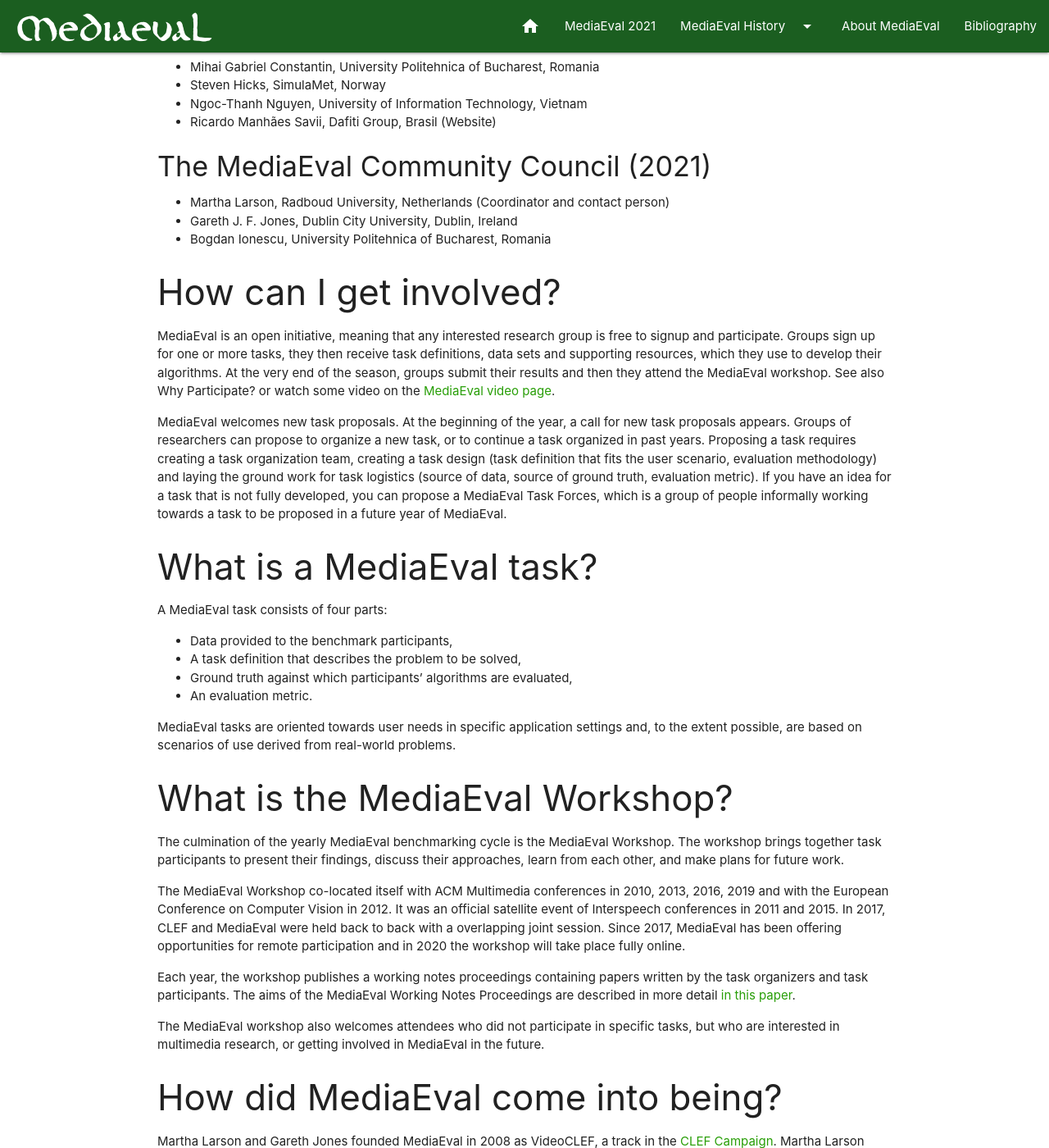
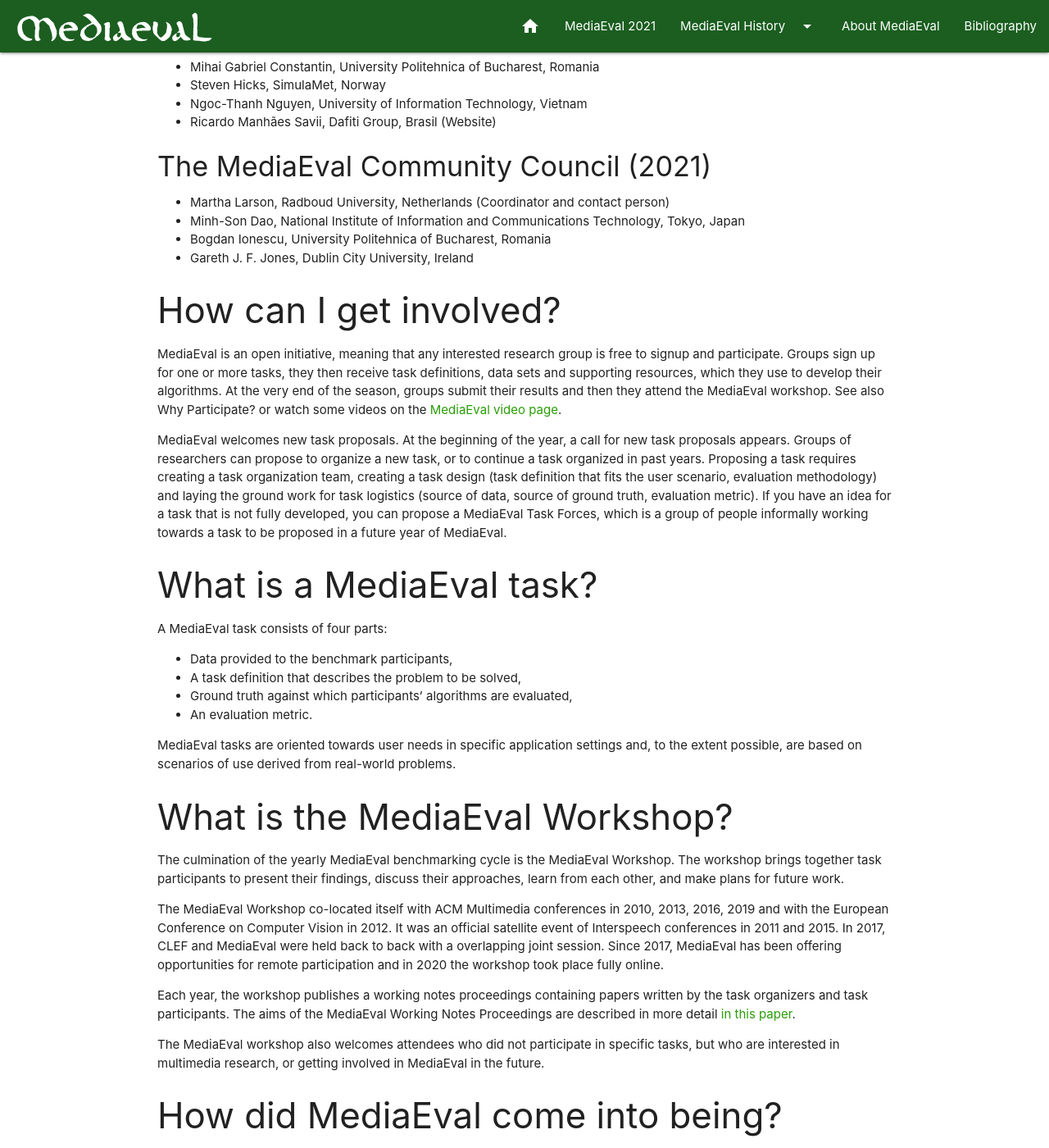
Before and after one commit to multimediaeval/multimediaeval.github.io, a Jekyll site: the page built from pages/04_about.md, in a window 1280 px wide and 1400 px high, scrolled down 776 px. Shown: the whole window at 82% size. Built offline with Jekyll 4.4.1, drawn with Linux system fonts in a browser that asks for light colours; some of the changed text lies outside the part shown.

Commit message:
Update 04_about.md

```diff
--- a/pages/04_about.md
+++ b/pages/04_about.md
@@ -6,7 +6,7 @@
 ---
 ### What is MediaEval?
 
-MediaEval is a benchmarking initiative dedicated to evaluating new algorithms for multimedia access and retrieval. It emphasizes the 'multi' in multimedia and focuses on human and social aspects of multimedia tasks. Our larger aim is to promote reproducible research that makes multimedia a positive force for society. MediaEval attracts participants who are interested in multimodal approaches to multimedia involving, e.g., speech recognition, multimedia content analysis, music and audio analysis, user-contributed information (tags, tweets), viewer affective response, social networks, temporal and geo-coordinates.
+MediaEval is a benchmarking initiative dedicated to evaluating new algorithms for multimedia analysis, retrieval and exploration. It emphasizes the 'multi' in multimedia (by involving multiple modalities such as visual, textual, audio, and sensor data) and focuses on human and social aspects of multimedia tasks. Our larger aim is to promote reproducible research that makes multimedia a positive force for society. MediaEval attracts participants who are interested in multimodal approaches to multimedia involving, e.g., speech recognition, multimedia content analysis, music and audio analysis, user-contributed information (tags, tweets), viewer affective response, environmental sensing, social networks, temporal and geo-coordinates.
 
 For more information about past years see:
 
@@ -34,11 +34,13 @@
 
 #### The MediaEval Community Council (2021)
 * Martha Larson, Radboud University, Netherlands (Coordinator and contact person)
-* Gareth J. F. Jones, Dublin City University, Dublin, Ireland
+* Minh-Son Dao, National Institute of Information and Communications Technology, Tokyo, Japan
 * Bogdan Ionescu, University Politehnica of Bucharest, Romania
+* Gareth J. F. Jones, Dublin City University, Ireland
+
 
 ### How can I get involved?
-MediaEval is an open initiative, meaning that any interested research group is free to signup and participate. Groups sign up for one or more tasks, they then receive task definitions, data sets and supporting resources, which they use to develop their algorithms. At the very end of the season, groups submit their results and then they attend the MediaEval workshop. See also Why Participate? or watch some video on the [MediaEval video page](http://www.multimediaeval.org/video/index.html).
+MediaEval is an open initiative, meaning that any interested research group is free to signup and participate. Groups sign up for one or more tasks, they then receive task definitions, data sets and supporting resources, which they use to develop their algorithms. At the very end of the season, groups submit their results and then they attend the MediaEval workshop. See also Why Participate? or watch some videos on the [MediaEval video page](http://www.multimediaeval.org/video/index.html).
 
 MediaEval welcomes new task proposals. At the beginning of the year, a call for new task proposals appears. Groups of researchers can propose to organize a new task, or to continue a task organized in past years. Proposing a task requires creating a task organization team, creating a task design (task definition that fits the user scenario, evaluation methodology) and laying the ground work for task logistics (source of data, source of ground truth, evaluation metric). If you have an idea for a task that is not fully developed, you can propose a MediaEval Task Forces, which is a group of people informally working towards a task to be proposed in a future year of MediaEval.
 
@@ -55,14 +57,14 @@
 
 The culmination of the yearly MediaEval benchmarking cycle is the MediaEval Workshop. The workshop brings together task participants to present their findings, discuss their approaches, learn from each other, and make plans for future work.
 
-The MediaEval Workshop co-located itself with ACM Multimedia conferences in 2010, 2013, 2016, 2019 and with the European Conference on Computer Vision in 2012. It was an official satellite event of Interspeech conferences in 2011 and 2015. In 2017, CLEF and MediaEval were held back to back with a overlapping joint session. Since 2017, MediaEval has been offering opportunities for remote participation and in 2020 the workshop will take place fully online.
+The MediaEval Workshop co-located itself with ACM Multimedia conferences in 2010, 2013, 2016, 2019 and with the European Conference on Computer Vision in 2012. It was an official satellite event of Interspeech conferences in 2011 and 2015. In 2017, CLEF and MediaEval were held back to back with a overlapping joint session. Since 2017, MediaEval has been offering opportunities for remote participation and in 2020 the workshop took place fully online.
 
 Each year, the workshop publishes a working notes proceedings containing papers written by the task organizers and task participants. The aims of the MediaEval Working Notes Proceedings are described in more detail [in this paper](http://ceur-ws.org/Vol-1436/Paper90.pdf).
 
 The MediaEval workshop also welcomes attendees who did not participate in specific tasks, but who are interested in multimedia research, or getting involved in MediaEval in the future.
 
 ### How did MediaEval come into being?
-Martha Larson and Gareth Jones founded MediaEval in 2008 as VideoCLEF, a track in the [CLEF Campaign](http://www.clef-campaign.org/). Martha Larson serves as the overall contact person and the organizing force behind the MediaEval Workshop.
+Martha Larson and Gareth Jones founded MediaEval in 2008 as VideoCLEF, a track in the [CLEF Campaign](http://www.clef-campaign.org/). Martha Larson serves as the overall coordinator.
 
 MediaEval became an independent benchmarking initiative in 2010 under the auspices of the PetaMedia Network of Excellence. In 2011, it also received support from ICT Labs of EIT. Since 2012, MediaEval has run as a fully bottom-up benchmark, in that it is not associated with a single "parent project".
 
@@ -82,4 +84,4 @@
 
 **MediaEval is cost effective:** We bundle resources to keep costs low. Participation in MediaEval is free of charge and we are making every effort to make the yearly workshop reasonably priced.
 
-**MediaEval lets you see the world:** MediaEval (previously VideoCLEF) has held events in some pretty interesting places!
+**MediaEval lets you meet new people and see the world:** MediaEval welcomes new participats and also in the past has held events in some pretty interesting places!
```
Also changed, not shown: other parts of pages/04_about.md (+1 -1 lines).
